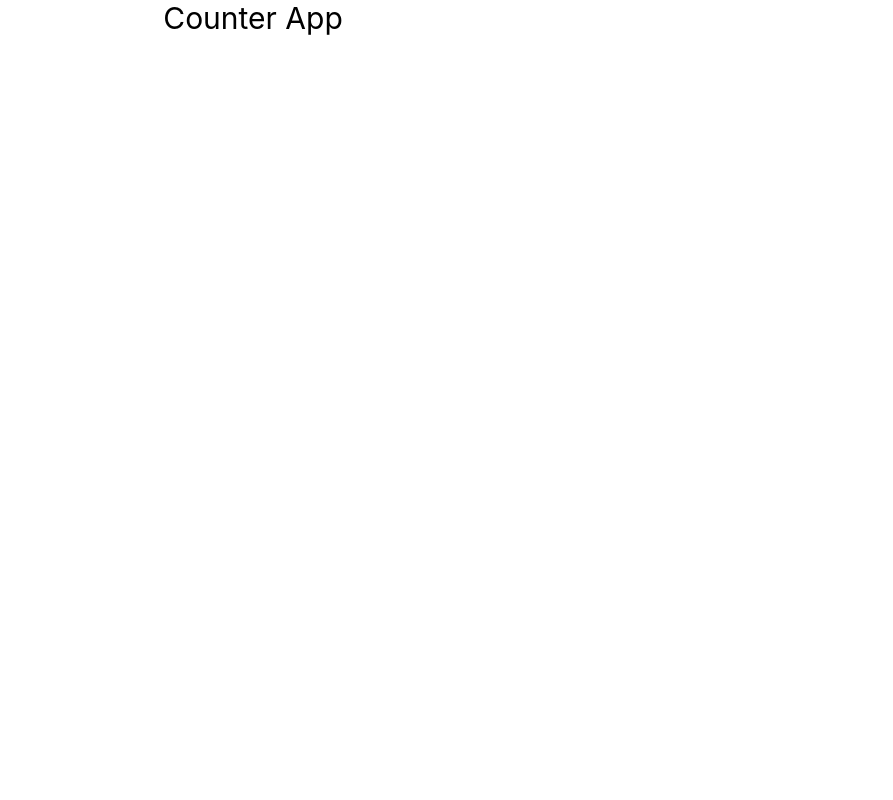
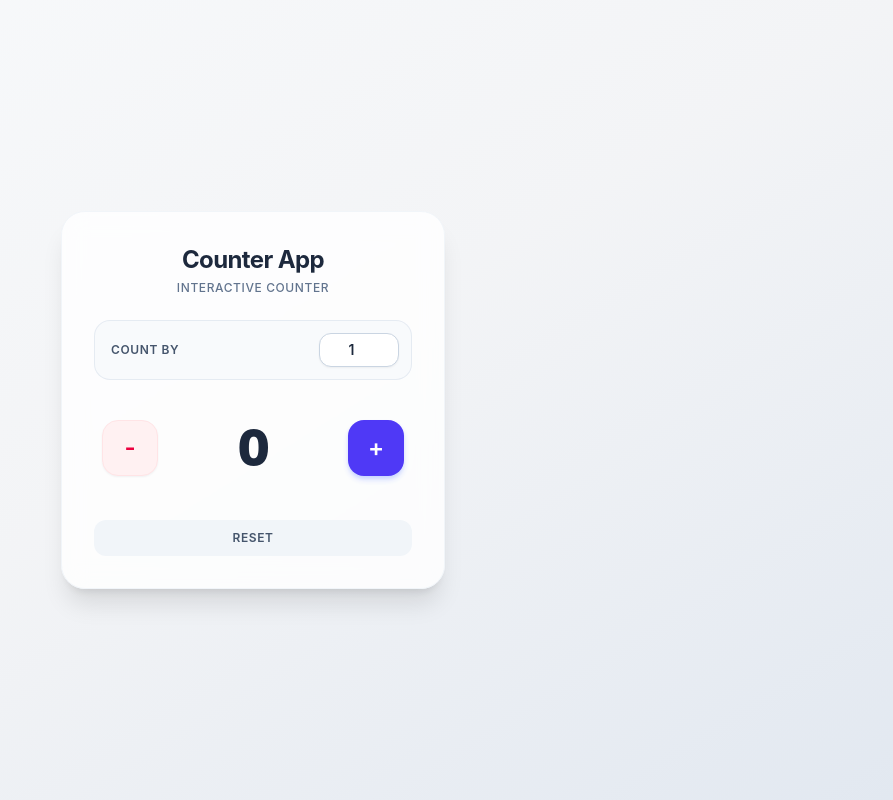
Before and after one commit to Rakibjrb/iact-task-projects-react, a React (Vite) app: page / in a window 1280 px wide. Shown: the whole page, without its empty margins (387-1280 px from the left). Built offline with nearby package versions, Linux system fonts and the light colour scheme.

Commit message:
completed counter app

```diff
--- a/src/App.jsx
+++ b/src/App.jsx
@@ -1,4 +1,92 @@
+import { useState } from "react";
+
 const App = () => {
-  return <div className="text-3xl text-center">Counter App</div>;
+  const [count, setCount] = useState(0);
+  const [countBy, setCountBy] = useState(1);
+
+  const handleDecrement = () => {
+    setCount(count - countBy);
+  };
+  const handleIncrement = () => {
+    setCount(count + countBy);
+  };
+
+  return (
+    <main className="w-full min-h-screen bg-linear-to-br from-slate-50 via-gray-100 to-slate-200 flex justify-center items-center p-4">
+      <div className="w-full max-w-sm bg-white/80 backdrop-blur-md p-6 sm:p-8 rounded-3xl shadow-xl border border-slate-100 flex flex-col gap-6">
+        {/* Header */}
+        <div className="text-center space-y-1">
+          <h1 className="text-2xl font-bold tracking-tight text-slate-800">
+            Counter App
+          </h1>
+          <p className="text-xs font-medium text-slate-500 uppercase tracking-wider">
+            Interactive Counter
+          </p>
+        </div>
+
+        {/* Step / Count By Control */}
+        <div className="flex items-center justify-between bg-slate-50 p-3 rounded-2xl border border-slate-200/80">
+          <label
+            htmlFor="countBy"
+            className="text-xs font-semibold text-slate-600 uppercase tracking-wider pl-1"
+          >
+            Count By
+          </label>
+          <input
+            value={countBy}
+            onChange={(e) => setCountBy(Number(e.target.value))}
+            id="countBy"
+            name="countBy"
+            type="number"
+            min={1}
+            max={10}
+            placeholder="1"
+            defaultValue={1}
+            className="w-20 bg-white border border-slate-300 rounded-xl py-1.5 px-3 text-center text-sm font-semibold text-slate-800 shadow-xs focus:outline-none focus:ring-2 focus:ring-indigo-500/30 focus:border-indigo-500"
+          />
+        </div>
+
+        {/* Counter Display & Controls */}
+        <div className="flex items-center justify-between gap-4 py-4 px-2">
+          {/* Decrement Button */}
+          <button
+            type="button"
+            onClick={handleDecrement}
+            className="w-14 h-14 flex items-center justify-center rounded-2xl bg-rose-50 text-rose-600 border border-rose-100 text-2xl font-semibold shadow-xs hover:bg-rose-100 hover:scale-105 active:scale-95 transition-all duration-200 cursor-pointer"
+          >
+            -
+          </button>
+
+          {/* Value Display */}
+          <div className="flex-1 text-center">
+            <span className="text-5xl font-black text-slate-800 tracking-tight tabular-nums select-none">
+              {count}
+            </span>
+          </div>
+
+          {/* Increment Button */}
+          <button
+            type="button"
+            onClick={handleIncrement}
+            className="w-14 h-14 flex items-center justify-center rounded-2xl bg-indigo-600 text-white text-2xl font-semibold shadow-md shadow-indigo-200 hover:bg-indigo-700 hover:scale-105 active:scale-95 transition-all duration-200 cursor-pointer"
+          >
+            +
+          </button>
+        </div>
+
+        {/* Reset / Actions (UI only) */}
+        <div className="flex gap-2 pt-1">
+          <button
+            onClick={() => setCount(0)}
+            type="button"
+            className="flex-1 py-2.5 px-4 rounded-xl text-xs font-semibold text-slate-600 bg-slate-100 hover:bg-slate-200 active:scale-98 transition-all duration-200 cursor-pointer uppercase tracking-wider"
+          >
+            Reset
+          </button>
+        </div>
+      </div>
+    </main>
+  );
 };
+
 export default App;
```
